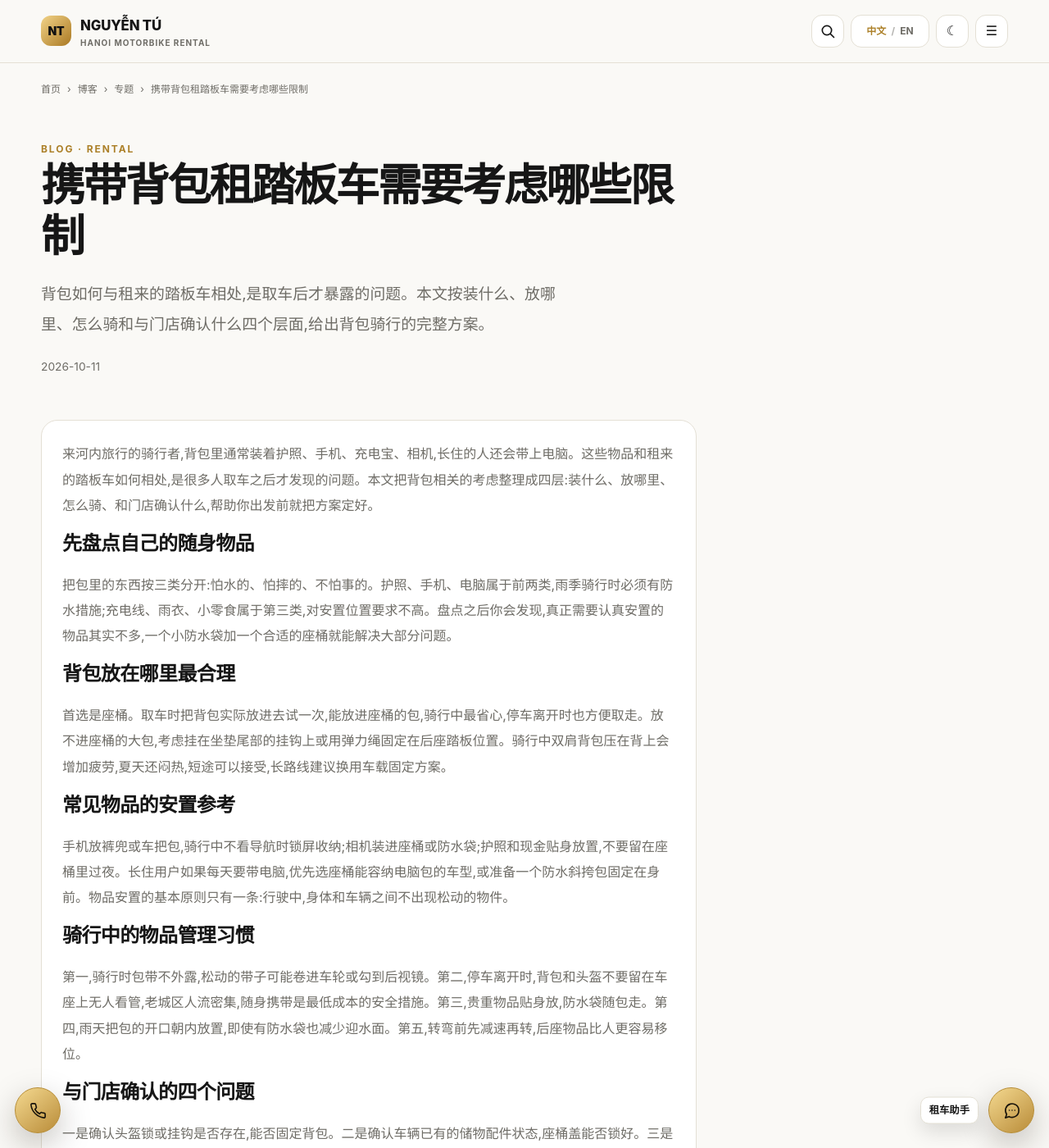
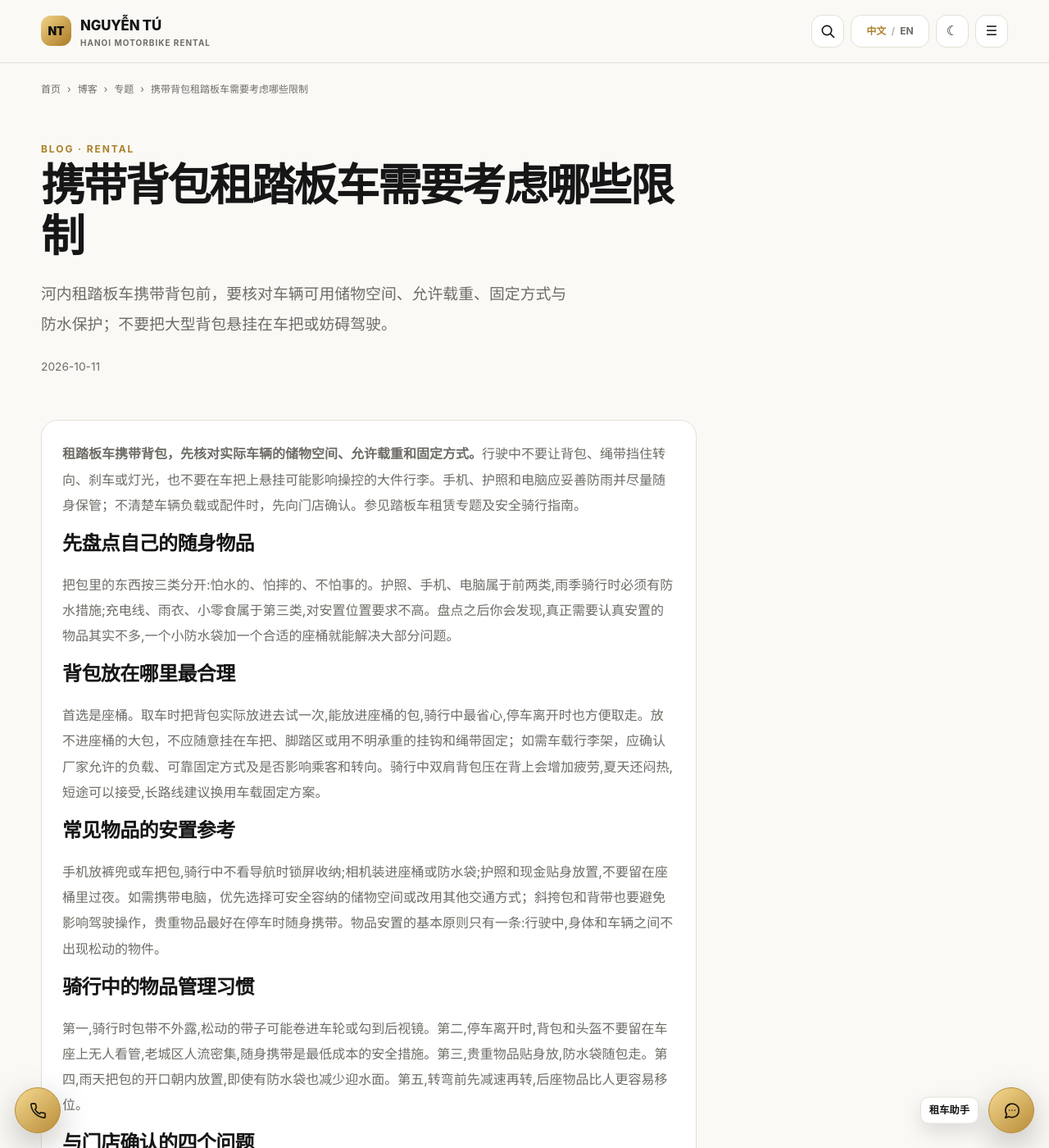
Before and after one commit to thuexemayhanoi/china, a Jekyll site: the page built from _posts/2026-10-11-hanoi-rental-scooters-09.md, in a window 1280 px wide and 1400 px high. Shown: the whole window at 82% size. Built offline with Jekyll 4.4.1, drawn with Linux system fonts in a browser that asks for light colours.

Commit message:
seo(china): answer-first factual corrections for 2026-10-11-hanoi-rental-scooters-09.md

```diff
--- a/_posts/2026-10-11-hanoi-rental-scooters-09.md
+++ b/_posts/2026-10-11-hanoi-rental-scooters-09.md
@@ -5,14 +5,15 @@ topic: "rental"
 subtopic: "scooters"
 permalink: "/blog/hanoi-rental-scooters-09/"
 title: "携带背包租踏板车需要考虑哪些限制"
-description: "背包如何与租来的踏板车相处,是取车后才暴露的问题。本文按装什么、放哪里、怎么骑和与门店确认什么四个层面,给出背包骑行的完整方案。"
+description: "河内租踏板车携带背包前，要核对车辆可用储物空间、允许载重、固定方式与防水保护；不要把大型背包悬挂在车把或妨碍驾驶。"
+last_modified_at: "2026-10-12"
 primary_keyword: "河内踏板车租赁"
 date: "2026-10-11 15:28:34 +0700"
 seo_silo: "rental/scooters"
 breadcrumbs: [{"label":"博客","href":"/blog/"},{"label":"专题","href":"/topics/rental/scooters/"},{"label":"携带背包租踏板车需要考虑哪些限制"}]
 publication_method: "automated_qa"
 ---
-来河内旅行的骑行者,背包里通常装着护照、手机、充电宝、相机,长住的人还会带上电脑。这些物品和租来的踏板车如何相处,是很多人取车之后才发现的问题。本文把背包相关的考虑整理成四层:装什么、放哪里、怎么骑、和门店确认什么,帮助你出发前就把方案定好。
+**租踏板车携带背包，先核对实际车辆的储物空间、允许载重和固定方式。**行驶中不要让背包、绳带挡住转向、刹车或灯光，也不要在车把上悬挂可能影响操控的大件行李。手机、护照和电脑应妥善防雨并尽量随身保管；不清楚车辆负载或配件时，先向门店确认。参见[踏板车租赁专题](/topics/rental/scooters/)及[安全骑行指南](/topics/guides/safety/)。
 
 ## 先盘点自己的随身物品
 
@@ -20,11 +21,11 @@ publication_method: "automated_qa"
 
 ## 背包放在哪里最合理
 
-首选是座桶。取车时把背包实际放进去试一次,能放进座桶的包,骑行中最省心,停车离开时也方便取走。放不进座桶的大包,考虑挂在坐垫尾部的挂钩上或用弹力绳固定在后座踏板位置。骑行中双肩背包压在背上会增加疲劳,夏天还闷热,短途可以接受,长路线建议换用车载固定方案。
+首选是座桶。取车时把背包实际放进去试一次,能放进座桶的包,骑行中最省心,停车离开时也方便取走。放不进座桶的大包，不应随意挂在车把、脚踏区或用不明承重的挂钩和绳带固定；如需车载行李架，应确认厂家允许的负载、可靠固定方式及是否影响乘客和转向。骑行中双肩背包压在背上会增加疲劳,夏天还闷热,短途可以接受,长路线建议换用车载固定方案。
 
 ## 常见物品的安置参考
 
-手机放裤兜或车把包,骑行中不看导航时锁屏收纳;相机装进座桶或防水袋;护照和现金贴身放置,不要留在座桶里过夜。长住用户如果每天要带电脑,优先选座桶能容纳电脑包的车型,或准备一个防水斜挎包固定在身前。物品安置的基本原则只有一条:行驶中,身体和车辆之间不出现松动的物件。
+手机放裤兜或车把包,骑行中不看导航时锁屏收纳;相机装进座桶或防水袋;护照和现金贴身放置,不要留在座桶里过夜。如需携带电脑，优先选择可安全容纳的储物空间或改用其他交通方式；斜挎包和背带也要避免影响驾驶操作，贵重物品最好在停车时随身携带。物品安置的基本原则只有一条:行驶中,身体和车辆之间不出现松动的物件。
 
 ## 骑行中的物品管理习惯
 
```
